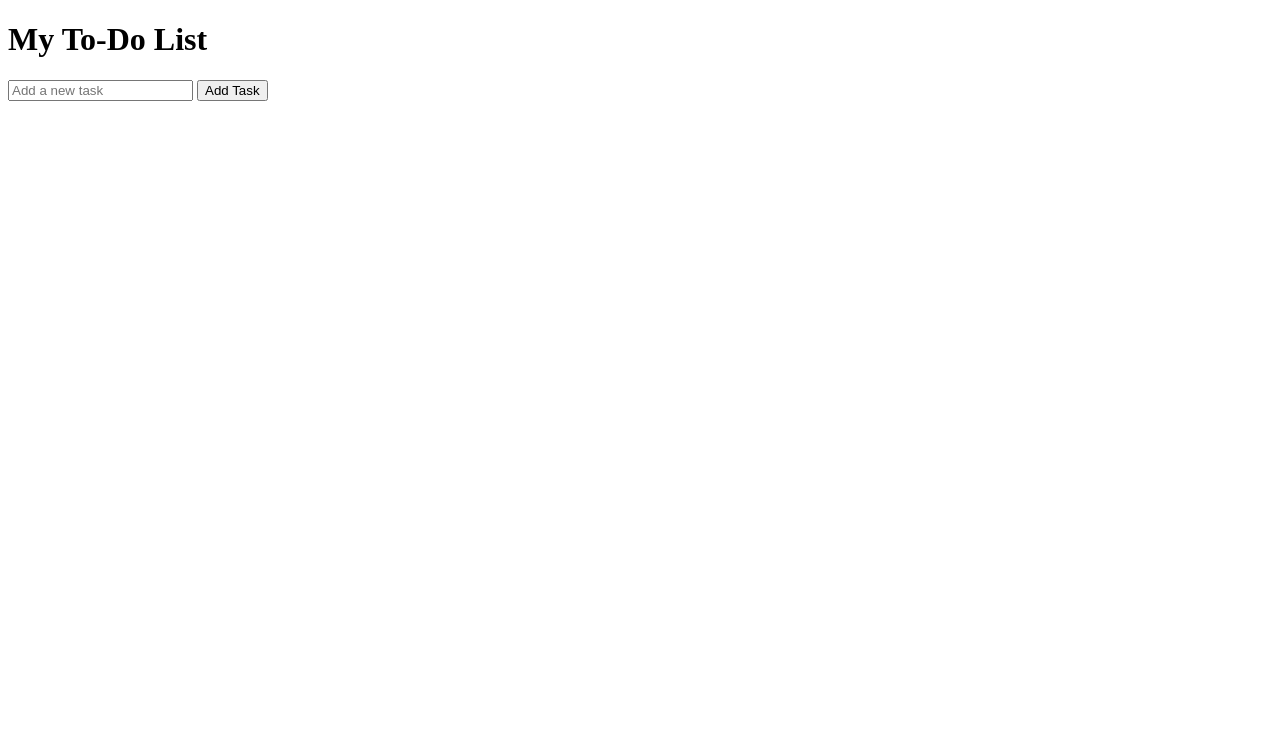
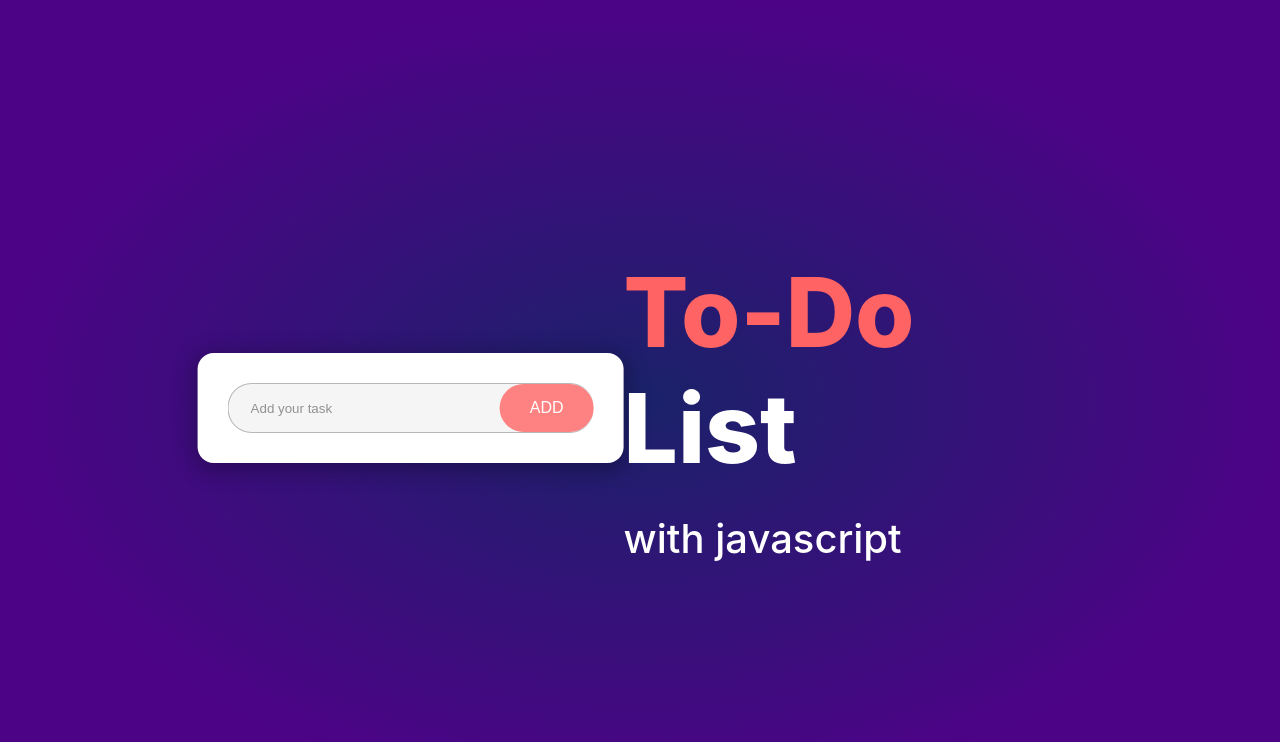
Before and after one commit to AditiSethi0419/TODO-LIST-Bacancy, a plain HTML site: page index.html in a window 1280 px wide. Drawn offline with Linux system fonts and the light colour scheme.

Commit message:
intial css commit

```diff
--- a/index.html
+++ b/index.html
@@ -1,21 +1,27 @@
 <!DOCTYPE html>
 <html lang="en">
+
 <head>
     <meta charset="UTF-8">
     <meta name="viewport" content="width=device-width, initial-scale=1.0">
     <title>To-Do List</title>
-    <link rel="stylesheet" href="/style.css">
+    <link rel="stylesheet" href="./style.css">
 </head>
+
 <body>
+    <div class="container">
+        <div class="heading-container"> <h1><span>To-Do</span> List </h1>
+        <h2>with javascript</h2></div>
 
-    <div class="todo-container">
-        <h1>My To-Do List</h1>
-        <input type="text" id="task-input" placeholder="Add a new task" />
-        <button id="add-task">Add Task</button>
+        <div class="inputs-wrap">
+            <div class="todo-input">
+                <input type="text" id="taskInput" placeholder="Add your task">
+                <button id="addTask">ADD</button>
+            </div>
+            <ul id="taskList"></ul>
+        </div>
+    </div>
+    <script src="./index.js"></script>
+</body>
 
-        <ul id="task-list"></ul>
-    </div>
-
-    <script src="/index.js"></script>
-</body>
 </html>
--- a/style.css
+++ b/style.css
@@ -0,0 +1,87 @@
+html {
+  width: 100%;
+  height: 100%;
+  background: radial-gradient(50% 50% at 50% 50%, #1a2269 0%, #4c0386 100%);
+  margin: 0;
+  font-family: "Inter";
+  box-sizing: border-box;
+}
+body {
+  position: relative;
+  height: 100vh;
+  overflow: hidden;
+}
+.container {
+  display: flex;
+  align-items: center;
+  flex-direction: row-reverse;
+  justify-content: space-between;
+  position: absolute;
+  top: 50%;
+  left: 50%;
+  transform: translate(-50%, -50%);
+  width: 70%;
+  height: 50%;
+}
+
+h1,
+h1 span {
+  font-size: 96px;
+  font-weight: 800;
+  margin-bottom: 28px;
+  margin-top: 0;
+}
+h1 span {
+  color: #ff6363;
+}
+h2 {
+  margin: 0;
+  font-size: 40px;
+  font-weight: 500;
+}
+h1,
+h2 {
+  color: #ffffff;
+}
+.inputs-wrap {
+  border-radius: 16px;
+  padding: 30px;
+  background-color: #ffffff;
+  box-shadow: 0px 4px 20px 5px #00000040;
+}
+
+#taskList {
+  display: none;
+}
+.todo-input {
+  border: 1px solid #a6a6a6;
+  border-right: none;
+  height: 48px;
+  border-radius: 24px;
+  display: flex;
+  justify-content: space-between;
+  align-items: center;
+  padding-left: 20px;
+  background: #c2c2c233;
+  opacity: 0.8;
+  width: 345px;
+}
+.todo-input input,
+.todo-input button {
+  border-radius: 24px;
+  border: none;
+}
+.todo-input input{
+    background: transparent;
+}
+.todo-input input:focus-visible{
+    border: none;
+}
+.todo-input button {
+  font-size: 16px;
+  font-weight: 400;
+  color: #ffffff;
+  background-color: #ff6363;
+  padding: 15.4px 30px;
+  cursor: pointer;
+}
```
